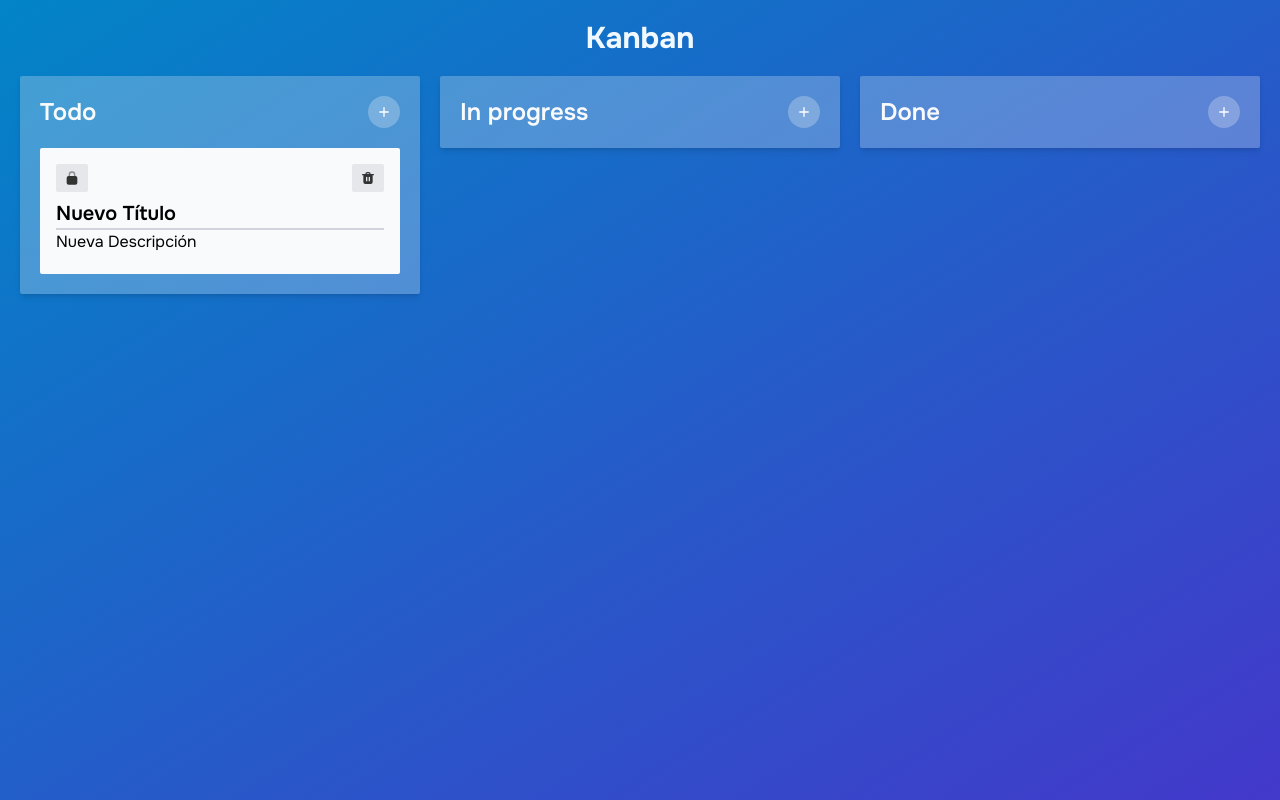
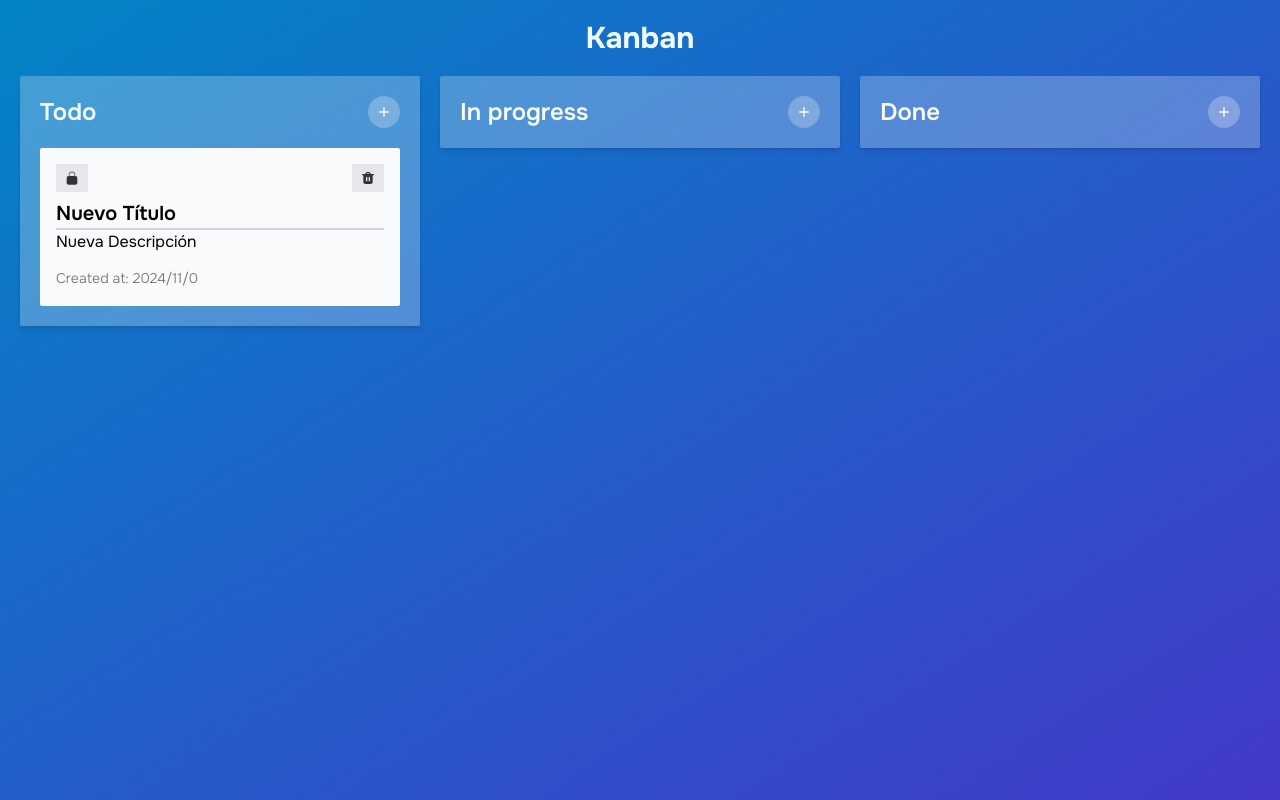
Before and after one commit to lui5gl/kanban, an Angular app: page / in a window 1280 px wide. Both pictures are taken after a click on the button 384 px from the left and 112 px from the top of the page. Built offline with nearby package versions, Linux system fonts and the light colour scheme.

Commit message:
Added 'createdAt' timestamp to the 'card' component to mark the creation time

```diff
--- a/src/app/components/card/card.component.html
+++ b/src/app/components/card/card.component.html
@@ -38,4 +38,9 @@
       {{ description }}
     </p>
   </div>
+  <div>
+    <span class="text-sm font-light text-neutral-500">
+      Created at: {{ created_at }}
+    </span>
+  </div>
 </div>
--- a/src/app/components/card/card.component.ts
+++ b/src/app/components/card/card.component.ts
@@ -9,6 +9,7 @@ export class CardComponent {
   @Input() id: number = 0;
   @Input() title: string = 'Default Title';
   @Input() description: string = 'Default description';
+  @Input() created_at: string = '0000/00/00';
   @Input() lock_state: boolean = false;
 
   @Output() delete = new EventEmitter<number>();
--- a/src/app/components/list/list.component.html
+++ b/src/app/components/list/list.component.html
@@ -16,6 +16,7 @@
       [id]="item.id"
       [title]="item.title"
       [description]="item.description"
+      [created_at]="item.created_at"
       (delete)="removeItem(item.id)"
       (save)="saveItem($event)"
     />
--- a/src/app/components/list/list.component.ts
+++ b/src/app/components/list/list.component.ts
@@ -10,7 +10,12 @@ import { CardComponent } from '../card/card.component';
 })
 export class ListComponent implements OnInit {
   @Input() title = '';
-  items: { id: number; title: string; description: string }[] = [];
+  items: {
+    id: number;
+    title: string;
+    description: string;
+    created_at: string;
+  }[] = [];
 
   ngOnInit(): void {
     this.loadItems();
@@ -26,6 +31,7 @@ export class ListComponent implements OnInit {
   addItem(): void {
     let newTitle = 'Nuevo Título';
     let newDescription = 'Nueva Descripción';
+    let createdAt = new Date();
 
     if (newTitle && newDescription) {
       const newId = this.items.length
@@ -35,6 +41,7 @@ export class ListComponent implements OnInit {
         id: newId,
         title: newTitle,
         description: newDescription,
+        created_at: `${createdAt.getFullYear()}/${createdAt.getMonth()}/${createdAt.getDay()}`,
       });
       this.saveItems();
     }
```
